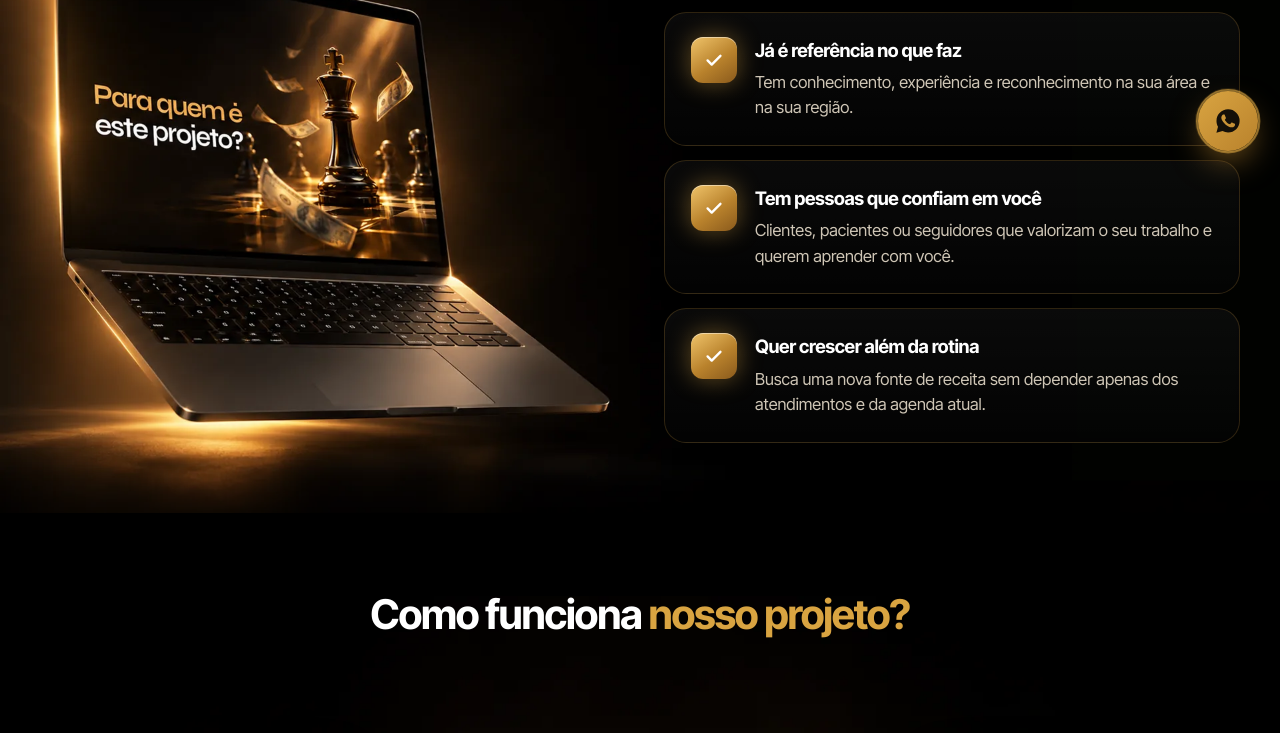
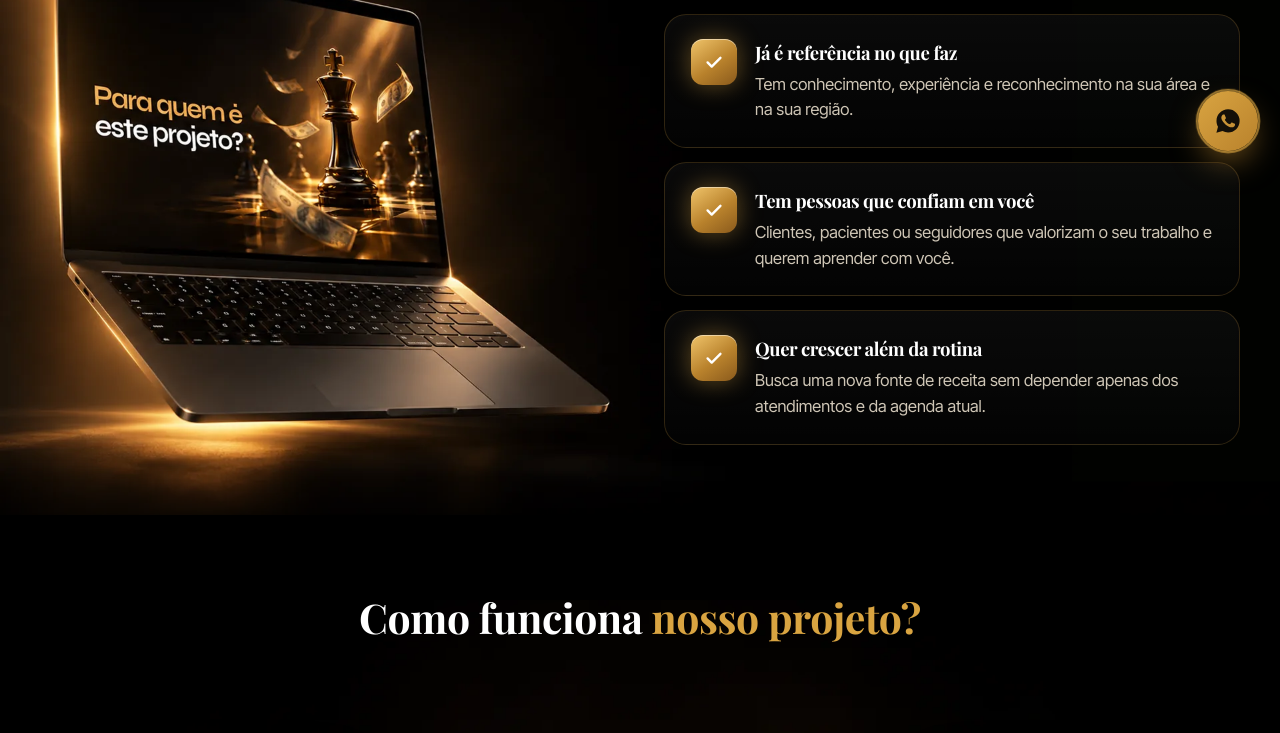
Before and after one commit to KauanScariot/lp-expansao-educacional, a plain HTML site: page index.html in a window 1280 px wide. Shown: the part 747-1480 px from the top of the page. Drawn offline with nearby package versions, Linux system fonts and the light colour scheme.

Commit message:
Títulos em Playfair Display
Co-Authored-By: Claude Opus 5.5 <noreply@anthropic.com>
Claude-Session: https://claude.ai/code/session_01BLTcZpwwpWmSLn86UuK6mC

```diff
--- a/index.html
+++ b/index.html
@@ -11,6 +11,9 @@
 <meta name="theme-color" content="#070605">
 
 <link rel="preload" as="font" type="font/woff" href="assets/fonts/InterTight-Variable.woff" crossorigin>
+<link rel="preconnect" href="https://fonts.googleapis.com">
+<link rel="preconnect" href="https://fonts.gstatic.com" crossorigin>
+<link href="https://fonts.googleapis.com/css2?family=Playfair+Display:wght@600;700;800&display=swap" rel="stylesheet">
 <link rel="preload" as="image" href="assets/hero-desktop.webp" media="(min-width: 1080px)">
 <link rel="preload" as="image" href="assets/hero-mobile.webp" media="(max-width: 1079px)">
 
@@ -35,7 +38,7 @@
   --muted:     #968c7d;
   --line:      rgba(245,220,166,.14);
 
-  --font-display: "Inter Tight", "Inter", system-ui, sans-serif;
+  --font-display: "Playfair Display", Georgia, "Times New Roman", serif;
   --font-body:    "Inter Tight", "Inter", system-ui, sans-serif;
 
   --radius: 22px;
@@ -51,7 +54,7 @@ body{
 }
 img,svg{display:block;max-width:100%}
 a{color:inherit;text-decoration:none}
-h1,h2,h3{margin:0;color:var(--white);font-family:var(--font-display);font-weight:700;letter-spacing:-.03em;line-height:1.05}
+h1,h2,h3{margin:0;color:var(--white);font-family:var(--font-display);font-weight:700;letter-spacing:-.01em;line-height:1.1}
 p{margin:0}
 .hl{color:var(--gold)}
 .container{width:min(var(--container),100% - 48px);margin-inline:auto}
```
